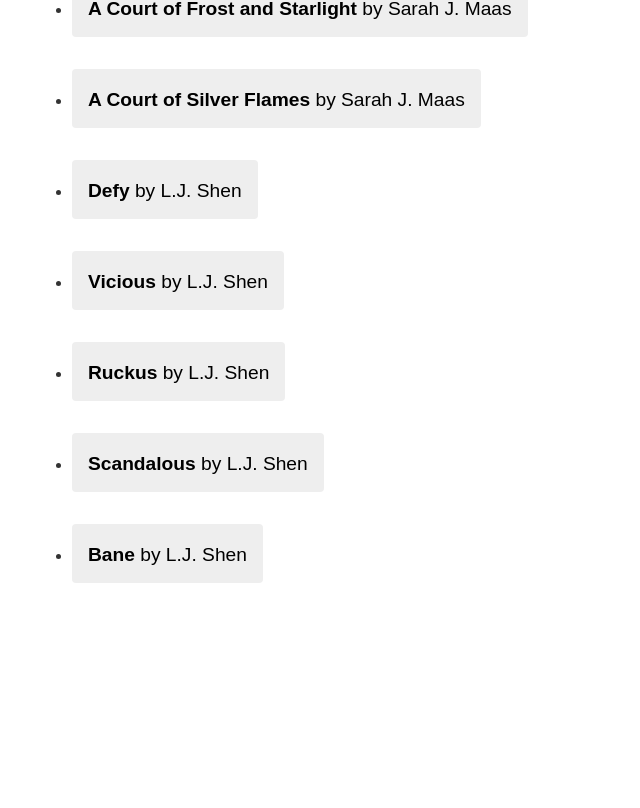
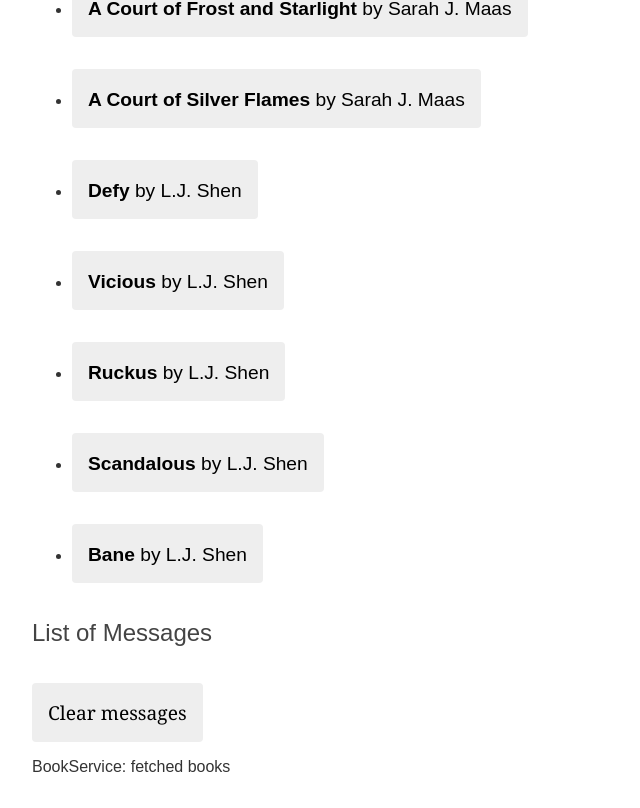
Before and after one commit to AncaPeter/reading-journal, an Angular app: page / in a window 1280 px wide. Shown: the part 463-1271 px from the top of the page, without its empty margins (0-640 px from the left). Before the commit the page ends 1094 px from the top, so only its background shows below. Built offline with nearby package versions, Linux system fonts and the light colour scheme.

Commit message:
* added message component & service

```diff
--- a/src/app/app.component.html
+++ b/src/app/app.component.html
@@ -1,2 +1,3 @@
 <h1>{{title}}</h1>
 <app-books></app-books>
+<app-messages></app-messages>
--- a/src/app/app.module.ts
+++ b/src/app/app.module.ts
@@ -6,12 +6,14 @@
 import { BooksComponent } from './books/books.component';
 import { FormsModule } from '@angular/forms';
 import { BookDetailComponent } from './book-detail/book-detail.component';
+import { MessagesComponent } from './messages/messages.component';
 
 @NgModule({
   declarations: [
     AppComponent,
     BooksComponent,
-    BookDetailComponent
+    BookDetailComponent,
+    MessagesComponent
   ],
   imports: [
     BrowserModule,
--- a/src/app/book.service.ts
+++ b/src/app/book.service.ts
@@ -1,7 +1,8 @@
 import { Injectable } from '@angular/core';
+import { Observable, of } from 'rxjs';
 import { Book } from './book';
 import { BOOKS } from './mock-books';
-import { Observable, of } from 'rxjs';
+import { MessageService } from './message.service';
 
 @Injectable({
   providedIn: 'root'
@@ -9,8 +10,8 @@
 export class BookService {
   getBooks(): Observable<Book[]> {
     const books = of(BOOKS);
+    this.messageService.add('BookService: fetched books');
     return books;
   }
-
-  constructor() { }
+  constructor(private messageService: MessageService) { }
 }
--- a/src/app/books/books.component.ts
+++ b/src/app/books/books.component.ts
@@ -1,6 +1,7 @@
 import { Component, OnInit } from '@angular/core';
 import { Book } from '../book';
 import { BookService } from '../book.service';
+import { MessageService } from '../message.service';
 
 @Component({
   selector: 'app-books',
@@ -8,17 +9,18 @@
   styleUrls: ['./books.component.scss']
 })
 export class BooksComponent implements OnInit {
+  selectedBook?: Book;
   books: Book[] = [];
-  selectedBook?: Book;
 
-  constructor(private bookService: BookService) {}
+  constructor(private bookService: BookService, private messageService: MessageService) { }
+
+  ngOnInit(): void {
+    this.getBooks();
+  }
 
   getBooks(): void {
     this.bookService.getBooks()
       .subscribe(books => this.books = books);
-  }
-  ngOnInit(): void {
-    this.getBooks();
   }
 
   onSelect(book: Book): void {
--- /dev/null
+++ b/src/app/message.service.ts
@@ -0,0 +1,16 @@
+import { Injectable } from '@angular/core';
+
+@Injectable({
+  providedIn: 'root',
+})
+export class MessageService {
+  messages: string[] = [];
+
+  add(message: string) {
+    this.messages.push(message);
+  }
+
+  clear() {
+    this.messages = [];
+  }
+}
--- /dev/null
+++ b/src/app/messages/messages.component.html
@@ -0,0 +1,10 @@
+<div *ngIf="messageService.messages.length">
+
+  <h2>List of Messages</h2>
+  <button type="button" class="clear"
+          (click)="messageService.clear()">
+    Clear messages
+  </button>
+  <div *ngFor='let message of messageService.messages'> {{message}} </div>
+
+</div>
--- /dev/null
+++ b/src/app/messages/messages.component.ts
@@ -0,0 +1,16 @@
+import { Component, OnInit } from '@angular/core';
+import { MessageService } from '../message.service';
+
+@Component({
+  selector: 'app-messages',
+  templateUrl: './messages.component.html',
+  styleUrls: ['./messages.component.scss']
+})
+export class MessagesComponent implements OnInit {
+
+  constructor(public messageService: MessageService) { }
+
+  ngOnInit(): void {
+  }
+
+}
```
Also changed, not shown: src/app/messages/messages.component.scss (added), 2 other files (tests, documents, lock files or other folders).
